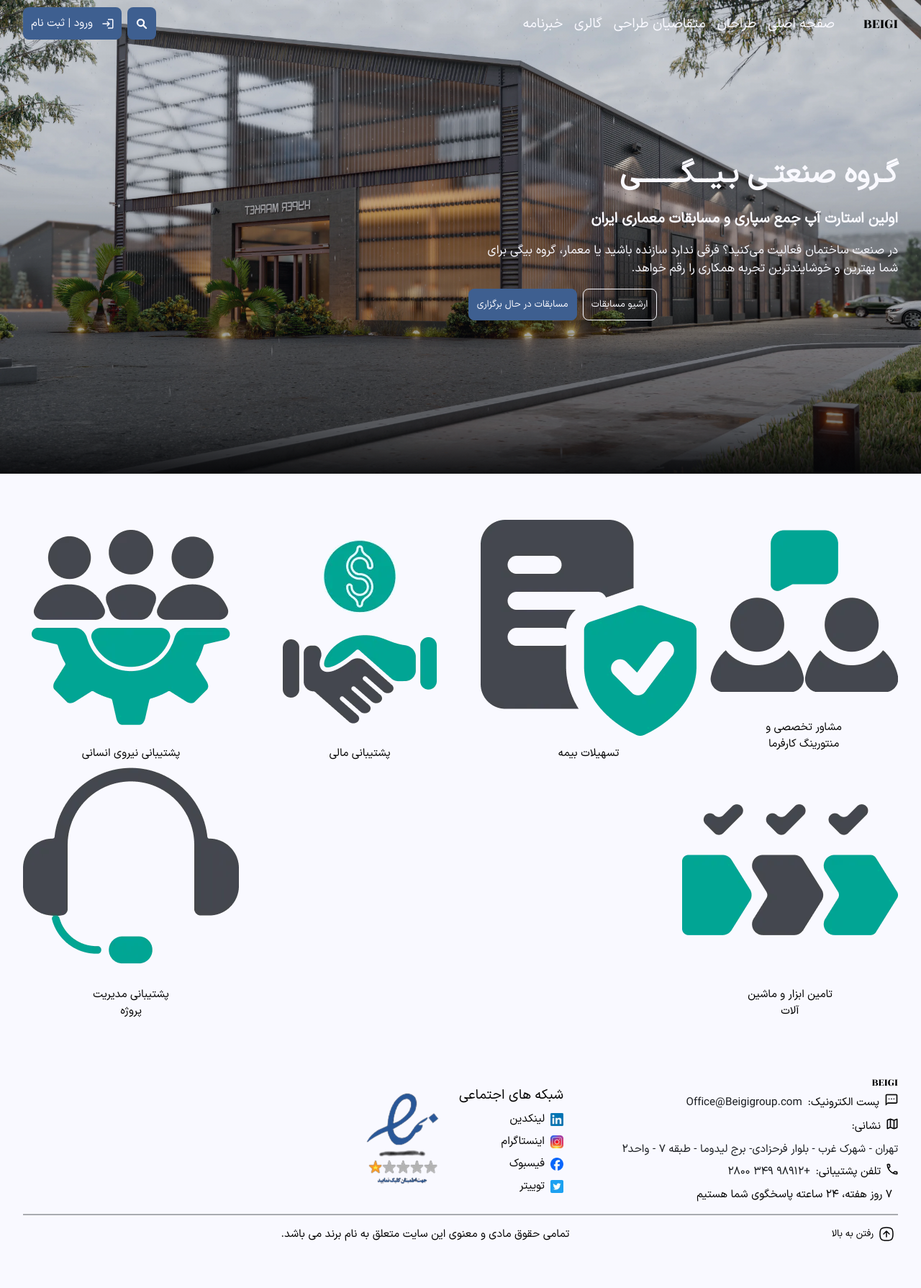
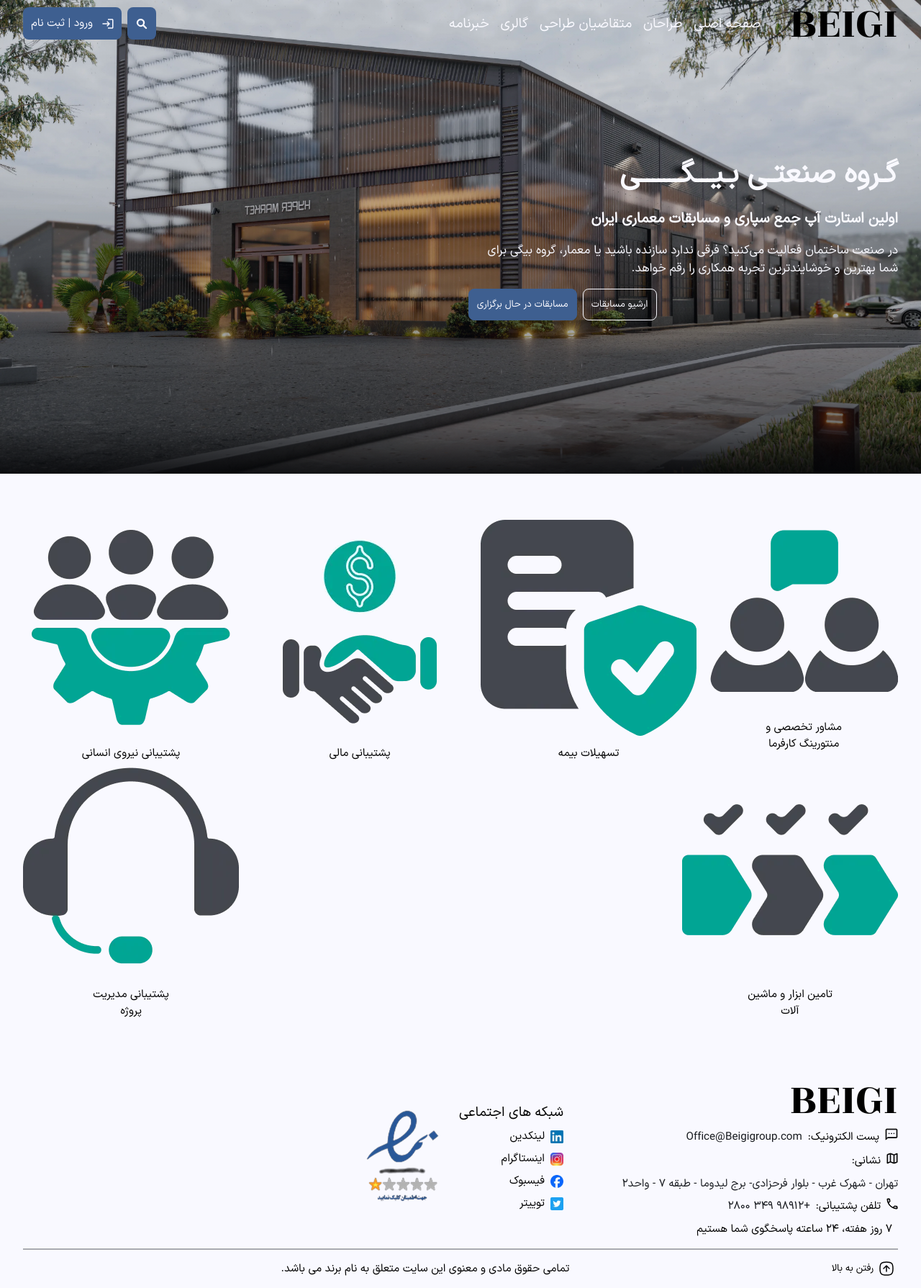
Before and after one commit to nazaninjh/sourcing, a Next.js app: page / in a window 1280 px wide. Shown: the whole page at 72% size. Before the commit the page ends 1741 px from the top, so only its background shows below. Built offline with nearby package versions, Linux system fonts and the light colour scheme.

Commit message:
Fix logo component

```diff
--- a/src/components/footer/footer.component.tsx
+++ b/src/components/footer/footer.component.tsx
@@ -20,10 +20,8 @@
           <ul>
             <li>
               <LogoComponent
-                styles={{
+                customStyles={{
                   color: vars["text-dark"],
-                  fontFamily: "var(--rozha-fa)",
-                  fontSize: vars["fz-heading-lg"],
                 }}
               />
             </li>
--- a/src/components/navbar/navbar.component.tsx
+++ b/src/components/navbar/navbar.component.tsx
@@ -15,10 +15,8 @@
       <nav className={clsx(styles.nav)}>
         <div className={styles.logo}>
           <LogoComponent
-            styles={{
+            customStyles={{
               color: vars["text-light"],
-              fontFamily: "var(--rozha-fa)",
-              fontSize: vars["fz-heading-lg"],
             }}
           />
         </div>
--- a/src/components/navbar/navbarMobile.component.tsx
+++ b/src/components/navbar/navbarMobile.component.tsx
@@ -68,10 +68,8 @@
       </button>
 
       <LogoComponent
-        styles={{
+        customStyles={{
           color: vars["text-light"],
-          fontFamily: "var(--rozha-fa)",
-          fontSize: vars["fz-heading-sm"],
           textAlign: "center",
         }}
       />
--- a/src/components/shared/logo-beigi/logo.component.tsx
+++ b/src/components/shared/logo-beigi/logo.component.tsx
@@ -1,5 +1,14 @@
 import { CSSProperties } from "react";
-
-export default function LogoComponent({ styles }: { styles: CSSProperties }) {
-  return <div style={styles}>BEIGI</div>;
+import styles from "./logo.module.scss";
+export default function LogoComponent({
+  customStyles,
+}: {
+  customStyles: CSSProperties;
+}) {
+  // todo: add font size in here
+  return (
+    <div className={styles.logo} style={customStyles}>
+      BEIGI
+    </div>
+  );
 }
--- /dev/null
+++ b/src/components/shared/logo-beigi/logo.module.scss
@@ -0,0 +1,9 @@
+@use "./../../../app//styles/variables" as vars;
+@use "./../../../app/styles/mixins" as mixin;
+.logo {
+  font-size: vars.$fz-heading-md;
+  @include mixin.mq(sm) {
+    font-size: vars.$fz-heading-lg;
+    font-family: var(--rozha-fa);
+  }
+}
```
